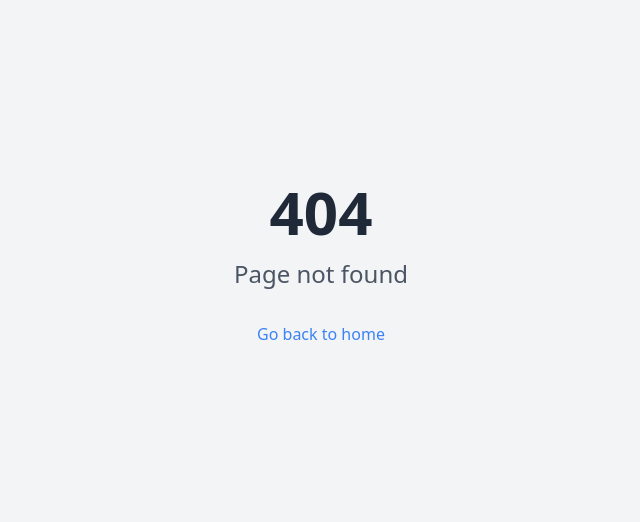
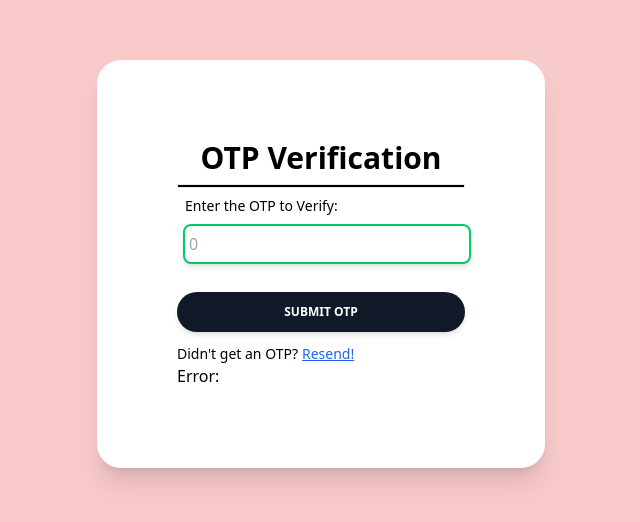
Before and after one commit to Sanket2060/Bhojan, a React (Vite) app: page /otp/1 in a window 1280 px wide. Before the commit this address had no page. Shown: the part 136-658 px from the top of the page, without its empty margins (319-959 px from the left). Built offline with nearby package versions, Linux system fonts and the light colour scheme.

Commit message:
feat🪶:connected signUp and otp page to backend

```diff
--- a/src/App.jsx
+++ b/src/App.jsx
@@ -35,8 +35,11 @@ const App = () => {
         <Route path="/signup" element={<Signup />} />
         <Route path="/newprofile" element={<NewProfile />} />
         <Route path="/login" element={<Login />} />
-        <Route path="/otp" element={<OTP />} />
-        <Route path="/register" element={<Register />} />
+        {/* <Route path="/otp" element={<OTP />} /> */}
+        <Route path="/otp/:userId" element={<OTP />} />
+        <Route path="/register/:username/:email" element={<Register />} />
+
+        {/* <Route path="/register" element={<Register />} /> */}
 
       </Routes>
     </div>
--- a/src/pages/OTP.jsx
+++ b/src/pages/OTP.jsx
@@ -1,6 +1,38 @@
-import React from 'react'
+import React, { useState } from 'react'
+import { useEffect } from 'react';
+import { useNavigate, useParams } from 'react-router-dom';
+import axios from 'axios';
+const OTP = () => {
+  const params = useParams(); // Extract userId from the URL
+  const navigate=useNavigate();
+  const [error,setError]=useState("");
+  // Use the userId parameter here, e.g., for fetching user-specific OTP data
+  console.log('userId from OTP:', params.userId);
+  const [userOTP,setUserOTP]=useState(Number);
+  // const verifyOTP = async () => {
+  //   const response = await axios.post('http://localhost:9005/api/v1/users/verify-otp', {
+  //     userId: params.userId,
+  //     userOTP
 
-const OTP = () => {
+  //   })
+  //   console.log(response);
+  // }
+
+  const verifyOTP = async () => {
+    try {
+      const response = await axios.post('http://localhost:9005/api/v1/users/verify-otp', {
+        userId: params.userId,
+        userOTP
+      });
+      console.log(response);
+      navigate(`/register/${response.data.data.username}/${response.data.data.email}`);
+    } catch (error) {
+      console.log("Error:",error.response.data.message);
+      setError(error.response.data.message)
+    }
+  };
+
+
     return (
       <div className="flex justify-center items-center h-screen bg-[#f8c9c9]">
         <div className="w-[20rem]  md:w-[28rem] h-auto py-10 p-5 md:p-20 shadow-xl bg-white rounded-3xl">
@@ -14,16 +46,27 @@ const OTP = () => {
           <div >
 
 
-        <input type="number" min="0" max="9" className="w-full h-10  mx-1.5 p-1 mt-2 border-[#01cc65] border-solid border-2 rounded-lg focus:outline-none focus:ring-0 focus:border-gray-300 focus:text-gray-900 focus:border-4 shadow-md "  placeholder="0" />
+            <input
+            // id=''
+            type="number"
+            min="0"
+            max="9"
+            className="w-full h-10  mx-1.5 p-1 mt-2 border-[#01cc65] border-solid border-2 rounded-lg focus:outline-none focus:ring-0 focus:border-gray-300 focus:text-gray-900 focus:border-4 shadow-md "
+            placeholder="0"
+            onChange={(e)=>setUserOTP(e.target.value)}
+            />
 
 
 
           </div>
-      <br/>
+          <br />
 
           <div>
-        <a href=""><input type="submit"
-            className="align-middle select-none font-sans font-bold  text-center uppercase transition-all disabled:opacity-50 disabled:shadow-none disabled:pointer-events-none text-xs bg-gray-900 text-white shadow-md shadow-gray-900/10 hover:shadow-lg hover:shadow-gray-900/20 focus:opacity-[0.85] focus:shadow-none active:opacity-[0.85] active:shadow-none rounded-full  h-10 w-full mt-1 cursor-pointer" /></a>
+            <button type="submit"
+            onClick={verifyOTP}
+            className="align-middle select-none font-sans font-bold  text-center uppercase transition-all disabled:opacity-50 disabled:shadow-none disabled:pointer-events-none text-xs bg-gray-900 text-white shadow-md shadow-gray-900/10 hover:shadow-lg hover:shadow-gray-900/20 focus:opacity-[0.85] focus:shadow-none active:opacity-[0.85] active:shadow-none rounded-full  h-10 w-full mt-1 cursor-pointer">
+            Submit OTP
+            </button>
           </div>
           <div className="flex mt-3">
             <h2 className="text-sm">Didn't get an OTP?</h2>
@@ -31,6 +74,9 @@ const OTP = () => {
               <a href="" className="underline text-blue-600 text-sm">Resend!</a>
 
             </div>
+          </div>
+          <div className='error'>
+            Error:{error}
           </div>
 
 
@@ -45,4 +91,5 @@ const OTP = () => {
     )
   }
 
+
 export default OTP
--- a/src/pages/Signup.jsx
+++ b/src/pages/Signup.jsx
@@ -8,32 +8,34 @@ const Signup = () => {
   const navigate=useNavigate();
   const params = useParams();
   const [selectedTab, setSelectedTab] = useState('Donator');
-  const [userId,setUserId]=useState('');
-  const authenticate=async ({username,email,password})=>{
-    console.log(email,password);
+  const [userId,setUserId]=useState(Number);
+  const authenticate = async ({ username, email, password }) => {
+    try {
+      console.log(email, password);
       // api/users/register
-    //send register data
-    axios.post('v1/users/register',{
+      // send register data
+      const response = await axios.post('http://localhost:9005/api/v1/users/register', {
         username,
         email,
         password,
-      isDonor:selectedTab=='Donator'?true:false
-    })
-  .then(function (response) {
+        isDonor: selectedTab === 'Donator' ? true : false,
+      });
+
       // handle success
       console.log(response.data);
-    setUserId(response.data.userId);
-  })
-  .then(function (){
-    navigate(`/otp/:${userId}`);
-  })
-  .catch(function (error) {
+      setUserId(response.data.data.userId);
+      console.log(response.data.data.userId);
+
+      // Navigate to OTP page with the userId
+      navigate(`/otp/${response.data.data.userId}`);
+    } catch (error) {
       // handle error
-    console.log(error);
-  })
+      console.log(error.message);
+      // Set error state to display the error message
+      setError(error.message);
+    }
+  };
 
-
-  }
 
   useEffect(()=>{
     console.log("Error is:",error);
--- a/vite.config.js
+++ b/vite.config.js
@@ -7,9 +7,9 @@ import react from '@vitejs/plugin-react'
 //At vite.config.js
 export default defineConfig({
   server:{
-    proxy:{
-      '/v1':'http://localhost:9005/api'
-    }
+    // proxy:{
+    //   '/v1':'http://localhost:9005/api'
+    // }
   },
   plugins: [react()],
 }
```
Also changed, not shown: readme.txt (added). Lines whose indentation alone changed are shown as unchanged.
